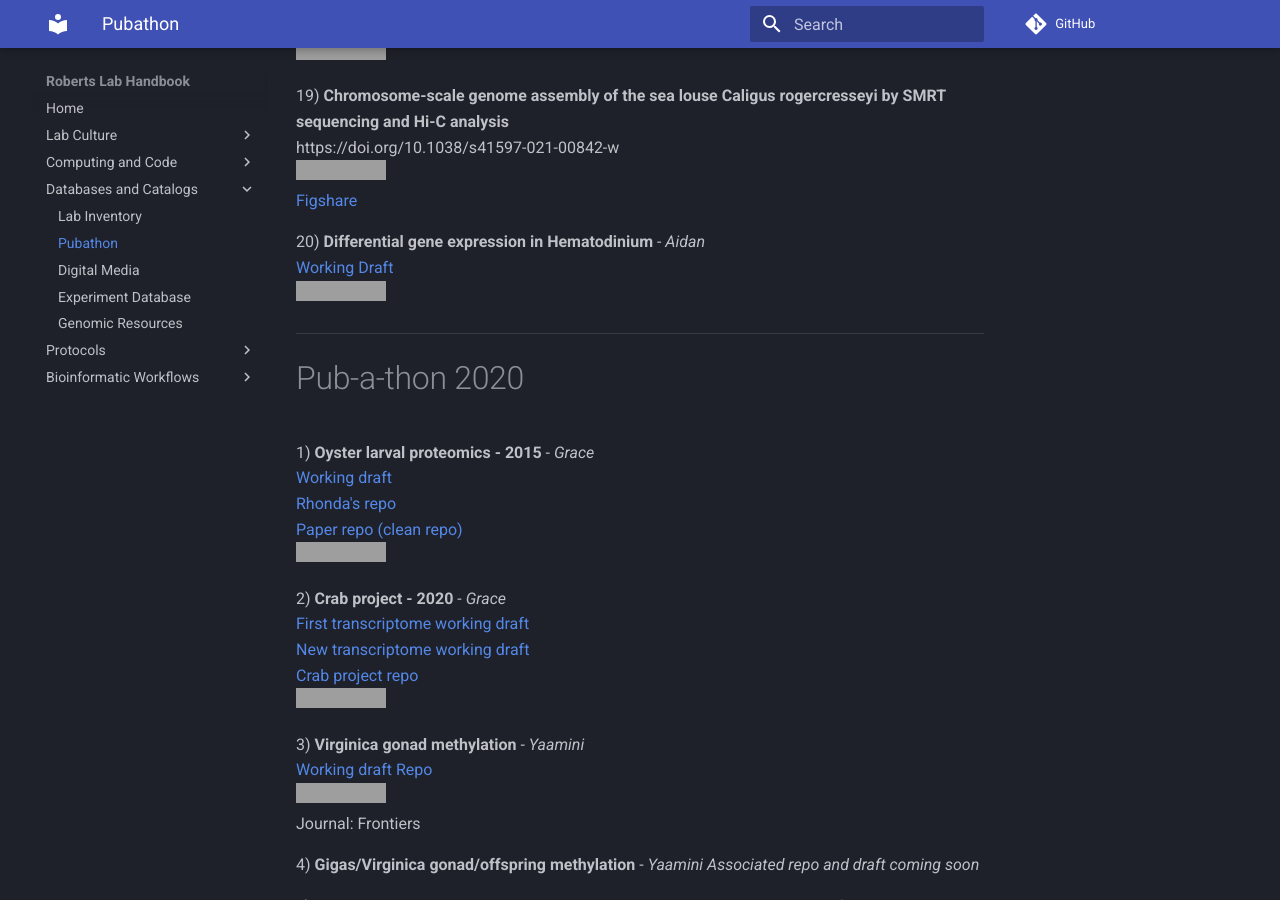
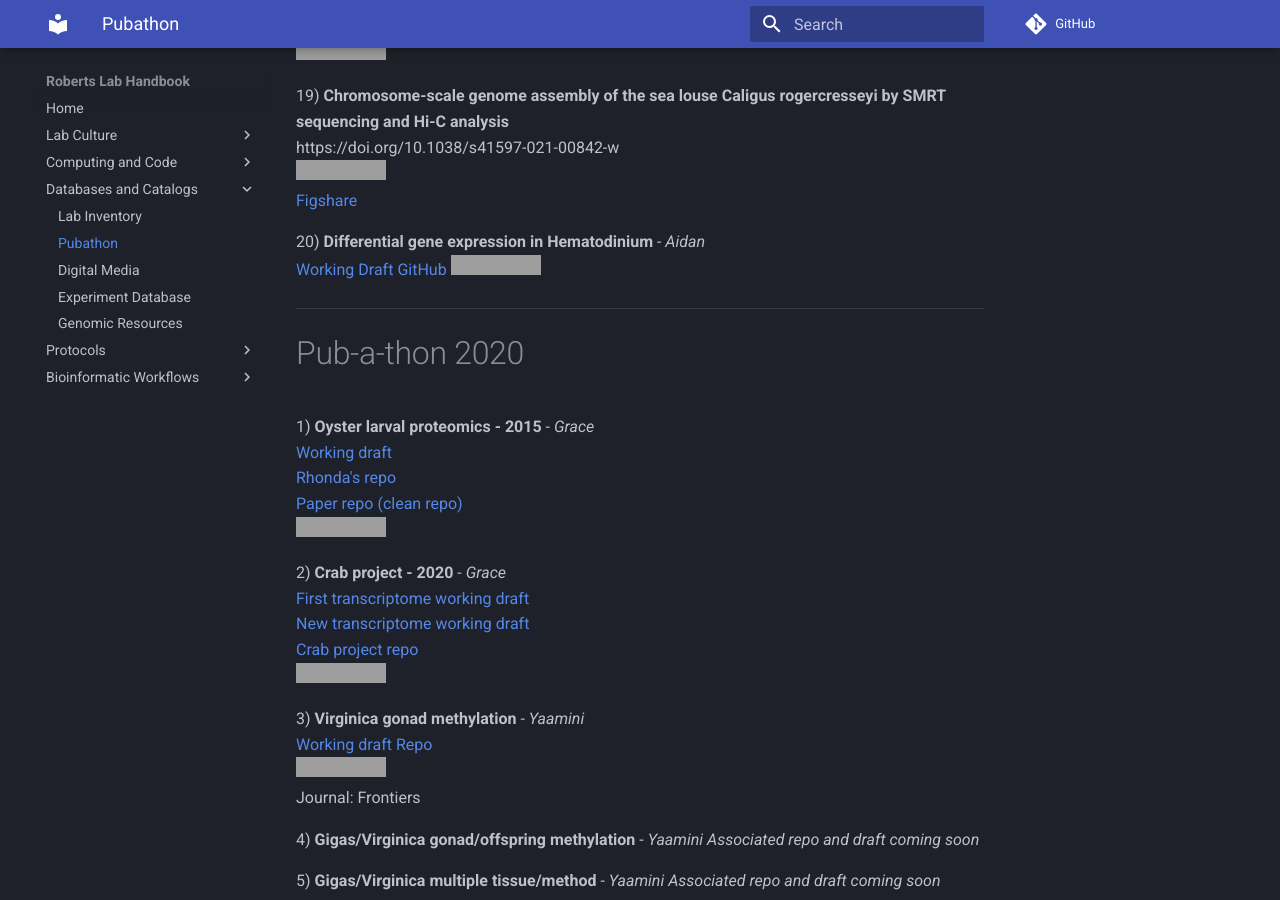
Before and after one commit to RobertsLab/resources, an MkDocs documentation site: the page built from docs/Pubathon.md, in a window 1280 px wide and 900 px high, scrolled down 3074 px. Built offline with MkDocs 1.6.1 and Material for MkDocs 9.7.7, drawn with Linux system fonts in a browser that asks for light colours; comment, search, counter and statistics services are not loaded; grey boxes are pictures that could not be loaded.

Commit message:
Update Pubathon.md

```diff
--- a/docs/Pubathon.md
+++ b/docs/Pubathon.md
@@ -110,6 +110,7 @@ https://doi.org/10.1038/s41597-021-00842-w
 
 20) **Differential gene expression in Hematodinium**  - _Aidan_
 [Working Draft](https://github.com/afcoyle/hemat_bairdii_transcriptome/tree/main/paper)
+[GitHub](https://github.com/afcoyle/hemat_bairdii_transcriptome)
 ![status](https://img.shields.io/badge/pub--a--thon%20status-in%20progress-orange.svg)
 
 
```
